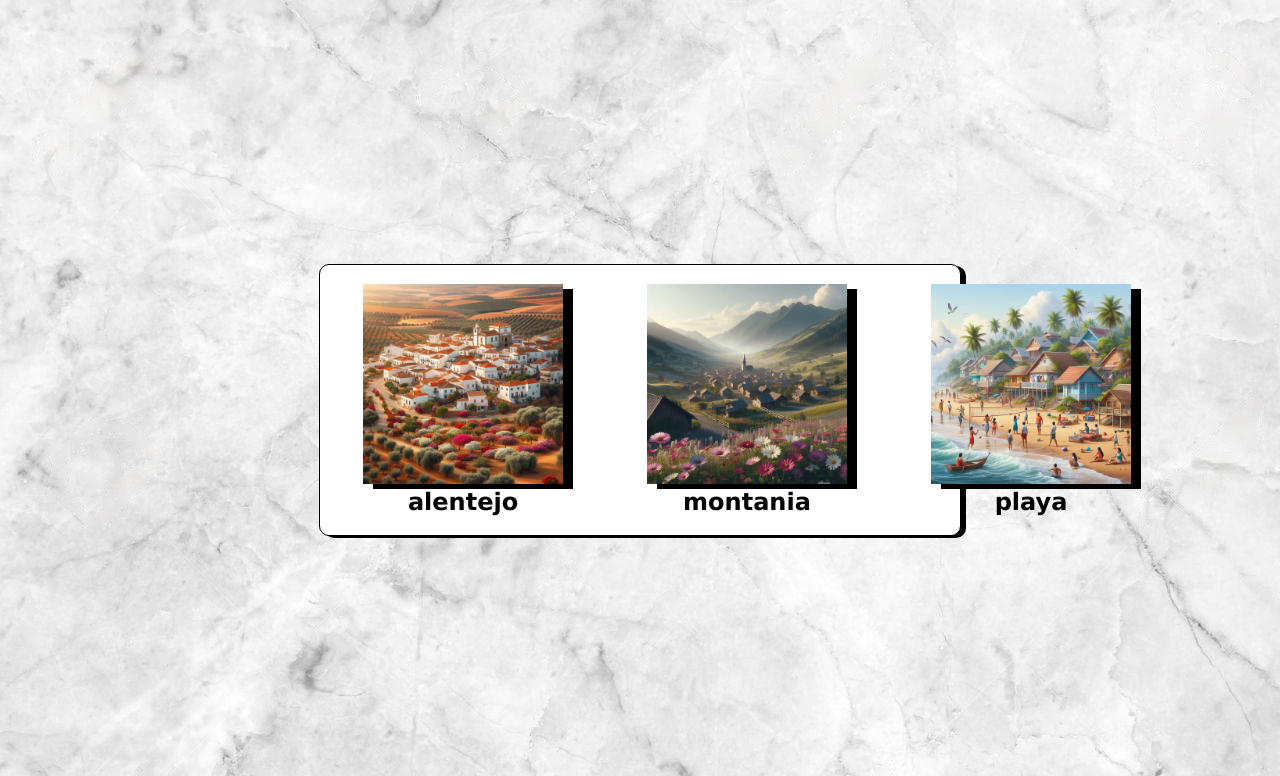
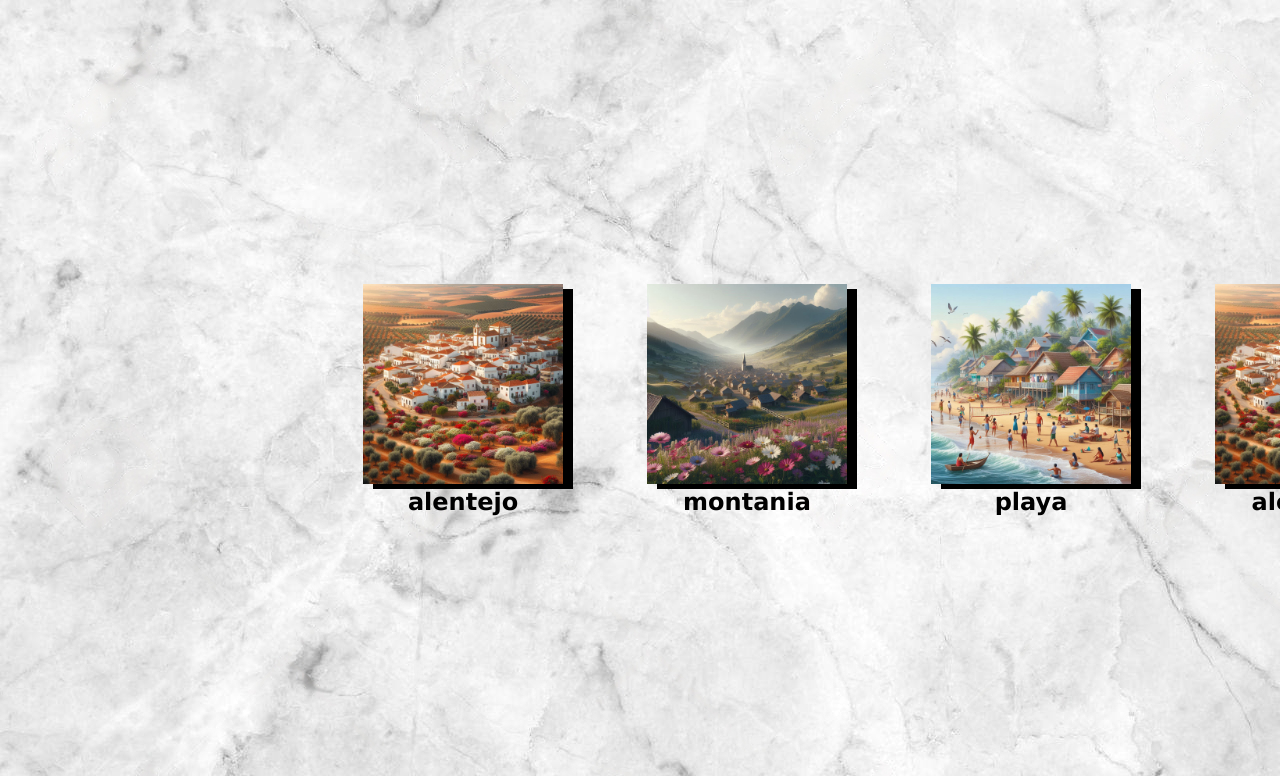
Before and after one commit to levijcdfEVG/TAR.02.02-ArrayImagenes, a PHP site: page / in a window 1280 px wide. Shown: the top 776 px of the page. Run offline with PHP 8.4, Linux system fonts and the light colour scheme.

Commit message:
Se ha probado a añadir más imagenes

```diff
--- a/css/main.css
+++ b/css/main.css
@@ -6,10 +6,6 @@ body{
 main{
     width: 50%;
     margin: auto;
-    border: 1px solid black;
-    border-radius: 10px;
-    box-shadow: 5px 2px black;
-    background-color: white;
     position: fixed;
     top: 50%;
     left: 50%;
--- a/imagenes.php
+++ b/imagenes.php
@@ -3,4 +3,5 @@
     $arrayImagenes['alentejo'] = 'alentejo.jpeg';
     $arrayImagenes['montania'] = 'montania.jpeg';
     $arrayImagenes['playa'] = 'playa.jpeg';
+    $arrayImagenes['alentejo2'] = 'alentejo.jpeg';
 ?>
```
